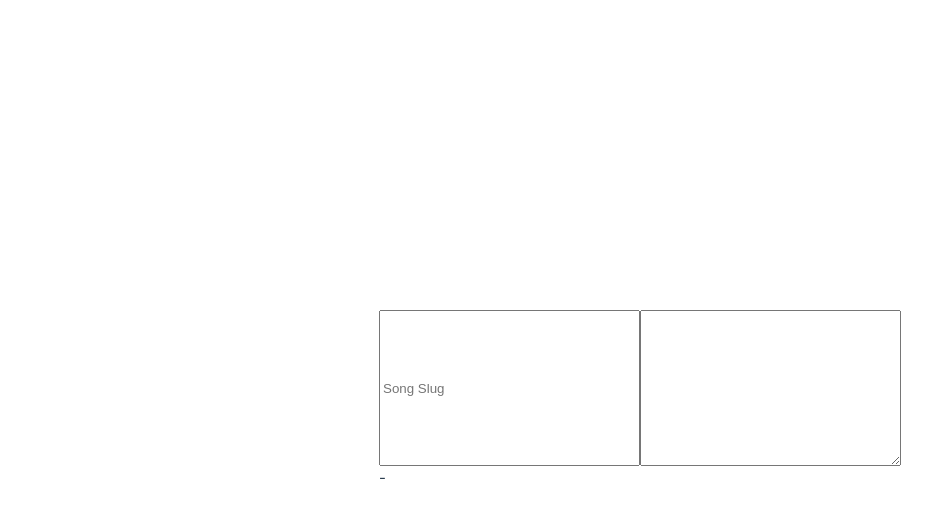
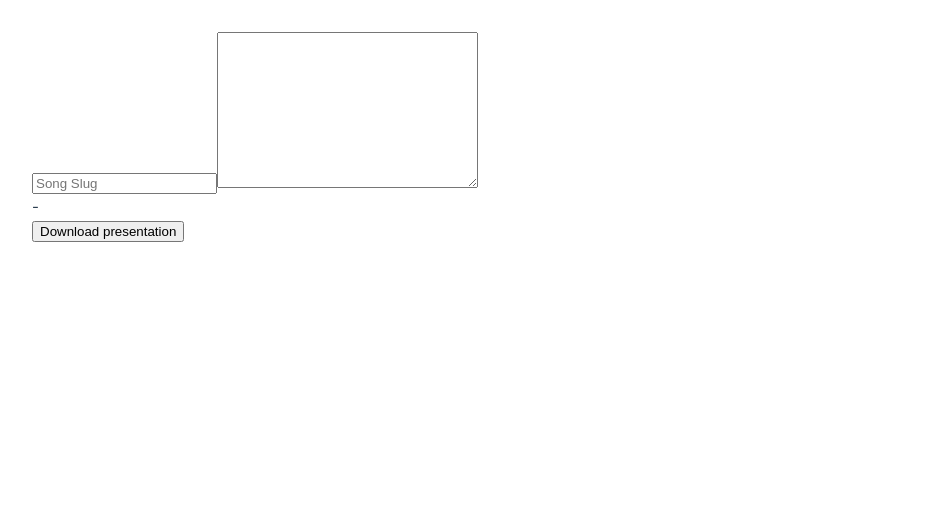
Before and after one commit to chuck-sys/pc-auto, a Vue app: page / in a window 1280 px wide. Shown: the top 518 px of the page, without its empty margins (0-932 px from the left). Built offline with nearby package versions, Linux system fonts and the light colour scheme.

Commit message:
feat: can download the slides
- can download slides
- can click parts to add to slides

```diff
--- a/package.json
+++ b/package.json
@@ -16,6 +16,7 @@
   },
   "dependencies": {
     "@netlify/functions": "^1.6.0",
+    "pptxgenjs": "^3.12.0",
     "vue": "^3.3.2"
   },
   "devDependencies": {
--- a/src/App.vue
+++ b/src/App.vue
@@ -2,6 +2,7 @@
 import { ref } from 'vue';
 import { getSongDetails } from './vendor-api';
 import { formattedLyricsToSongParts } from './store';
+import pptxgen from 'pptxgenjs';
 import type { Song } from './store';
 import type { Ref } from 'vue';
 
@@ -11,8 +12,9 @@ let songStructure: Ref<Song> = ref({
   title: '',
   artist: '',
   lyricist: '',
-  parts: [],
+  parts: []
 });
+let partsSequence: Ref<number[]> = ref([]);
 
 async function onSubmitSongSlug() {
   const song = await getSongDetails(songSlug.value);
@@ -25,6 +27,20 @@ async function onSubmitSongSlug() {
 async function onEditSongText() {
   songStructure.value.parts = formattedLyricsToSongParts(songText.value);
 }
+
+async function onClickDownloadPrez() {
+  let pres = new pptxgen();
+
+  partsSequence.value.forEach((i) => {
+    const part = songStructure.value.parts[i];
+    part.lyricsBySlide.forEach((text) => {
+      let slide = pres.addSlide();
+      slide.addText(text.join('\n'), { x: 0, y: 1, w: 10, fontSize: 48 });
+    });
+  });
+
+  pres.writeFile({ fileName: 'demo.pptx' });
+}
 </script>
 
 <template>
@@ -36,8 +52,8 @@ async function onEditSongText() {
     <p>{{ songStructure.title }}</p>
     <p>{{ songStructure.artist }} - {{ songStructure.lyricist }}</p>
 
-    <section v-for="part in songStructure.parts" :key="part.identifier">
-      <p>{{ part.identifier }}</p>
+    <section v-for="(part, partI) in songStructure.parts" :key="partI">
+      <p @click="partsSequence.push(partI)">{{ part.identifier }}</p>
 
       <section v-for="(slideLyrics, i) in part.lyricsBySlide" :key="i">
         <p>Slide {{ i }}</p>
@@ -46,7 +62,10 @@ async function onEditSongText() {
       </section>
     </section>
   </section>
+
+  <p>{{ partsSequence.map((i) => songStructure.parts[i].identifier).join(' > ') }}</p>
+
+  <button @click="onClickDownloadPrez">Download presentation</button>
 </template>
 
-<style scoped>
-</style>
+<style scoped></style>
--- a/src/assets/main.css
+++ b/src/assets/main.css
@@ -1,7 +1,6 @@
 @import './base.css';
 
 #app {
-  max-width: 1280px;
   margin: 0 auto;
   padding: 2rem;
 
@@ -14,22 +13,3 @@ a,
   color: hsla(160, 100%, 37%, 1);
   transition: 0.4s;
 }
-
-@media (hover: hover) {
-  a:hover {
-    background-color: hsla(160, 100%, 37%, 0.2);
-  }
-}
-
-@media (min-width: 1024px) {
-  body {
-    display: flex;
-    place-items: center;
-  }
-
-  #app {
-    display: grid;
-    grid-template-columns: 1fr 1fr;
-    padding: 0 2rem;
-  }
-}
--- a/src/vendor-api.ts
+++ b/src/vendor-api.ts
@@ -75,7 +75,10 @@ export async function getBibleChapterAsString(
   chapter: number
 ): Promise<string> {
   // FIXME BROKEN
-  const uri = new URL(NetlifyFunctionsBaseUri + '/' + bookShorthand + '/' + chapter, window.location.href);
+  const uri = new URL(
+    NetlifyFunctionsBaseUri + '/' + bookShorthand + '/' + chapter,
+    window.location.href
+  );
   const resp = await fetch(uri);
   return resp.text();
 }
--- a/tsconfig.app.json
+++ b/tsconfig.app.json
@@ -5,6 +5,7 @@
   "compilerOptions": {
     "composite": true,
     "baseUrl": ".",
+    "moduleResolution": "node",
     "types": ["vitest/importMeta"],
     "paths": {
       "@/*": ["./src/*"]
```
Also changed, not shown: 1 other file (tests, documents, lock files or other folders).
